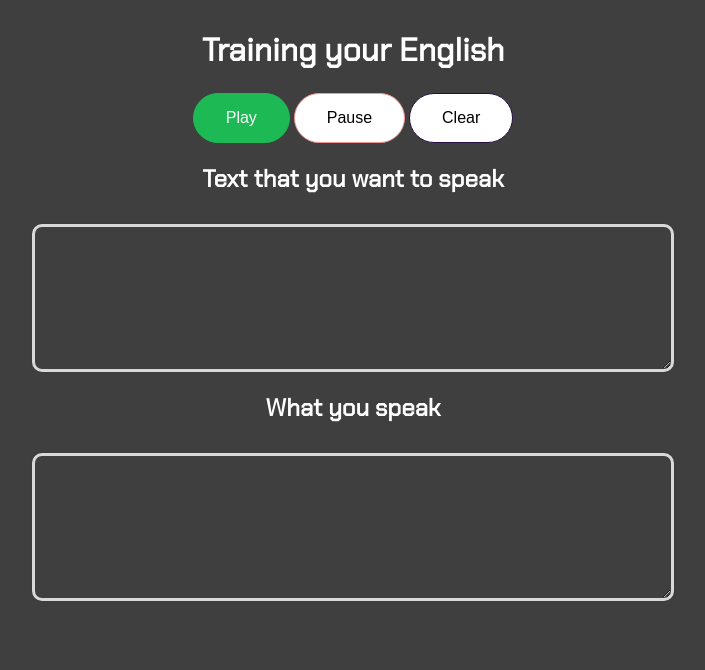
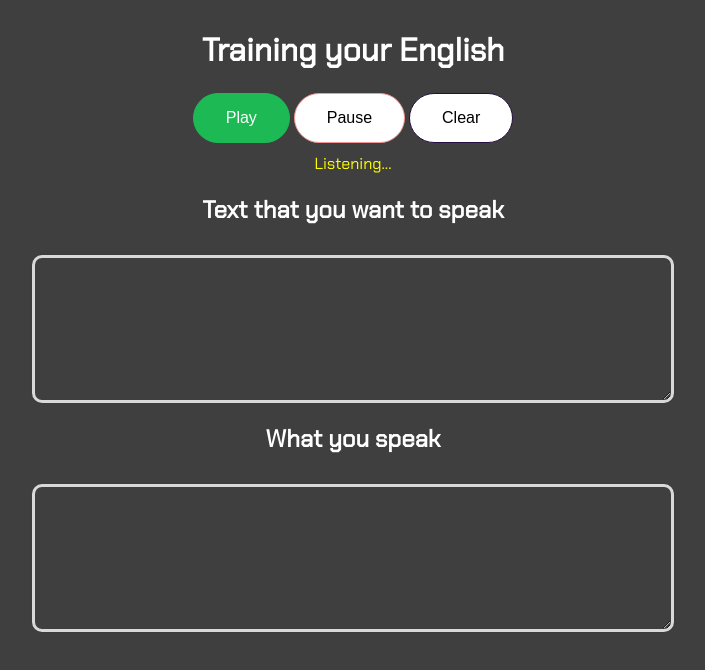
Before and after one commit to vinicinbgs/my-english, a plain HTML site: page index.html in a window 1280 px wide. Both pictures are taken after a click on the button "Play". Shown: the whole page, without its empty margins (287-992 px from the left). Drawn offline with Linux system fonts and the light colour scheme.

Commit message:
fix: string comparision

```diff
--- a/index.html
+++ b/index.html
@@ -19,6 +19,8 @@
             <button id="pause">Pause</button>
             <button id="clear">Clear</button>
         </div>
+        <span id="status"></span>
+
         <h2>Text that you want to speak</h2>
         <textarea class="textarea" id="speak"></textarea>
         <h2>What you speak</h2>
@@ -37,12 +39,13 @@
 
     const result = document.getElementById('result');
     const speak = document.getElementById('speak');
+    const status = document.getElementById('status');
 
     recognition.onresult = (event) => {
         const current = event.resultIndex;
         result.value = result.value + event.results[current][0].transcript;
 
-        if (speak.value == result.value) {
+        if (speak.value.toLowerCase().replace(/[^a-zA-Z0-9 ]|^[\s]*|[\s+]*$/g, '') == result.value.toLowerCase().replace(/[^a-zA-Z0-9 ]|^[\s]*|[\s+]*$/g, '')) {
             result.classList.add('success');
             alert('Parabéns você acertou');
         }
@@ -50,10 +53,12 @@
 
     document.getElementById('play').addEventListener('click', () => {
         recognition.start();
+        status.innerHTML = "Listening...";
     });
 
     document.getElementById('pause').addEventListener('click', () => {
         recognition.stop();
+        status.innerHTML = "Stopped listening.";
     });
 
     document.getElementById('clear').addEventListener('click', () => {
--- a/styles.css
+++ b/styles.css
@@ -102,3 +102,8 @@ body {
 #text-match::placeholder {
   color: #696969;
 }
+
+#status {
+  margin-top: 10px;
+  color: yellow;
+}
```
